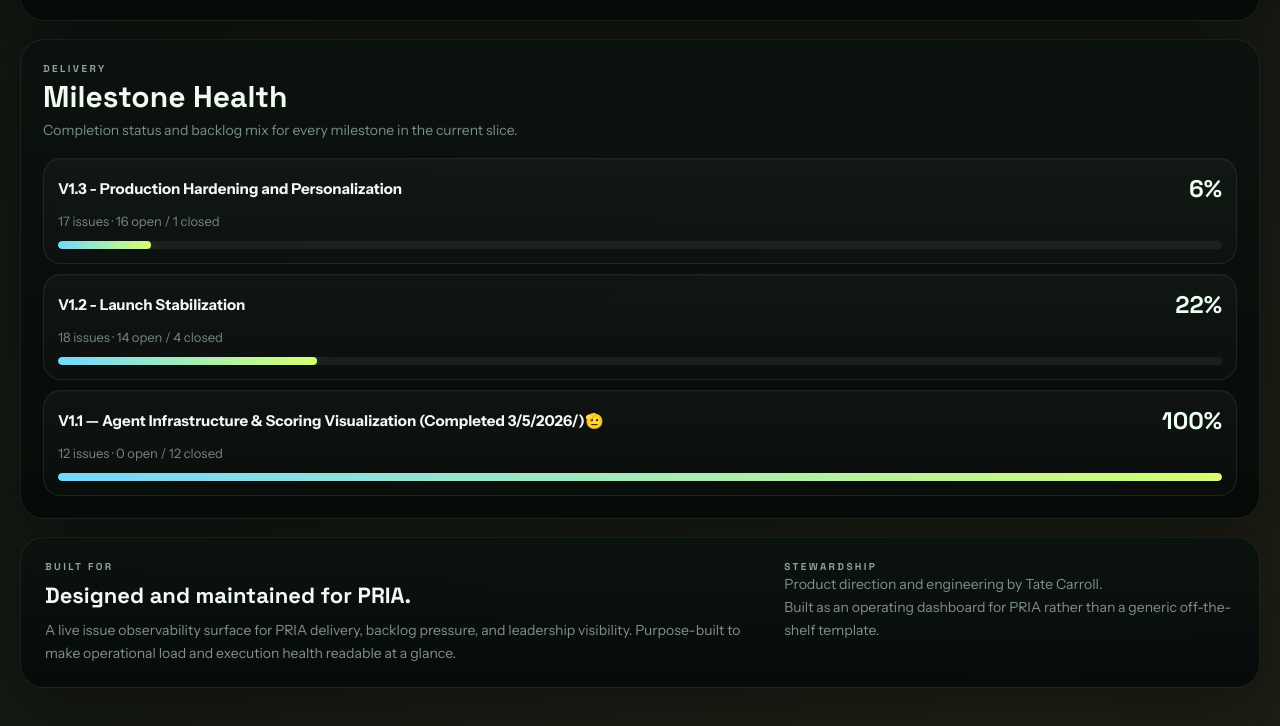
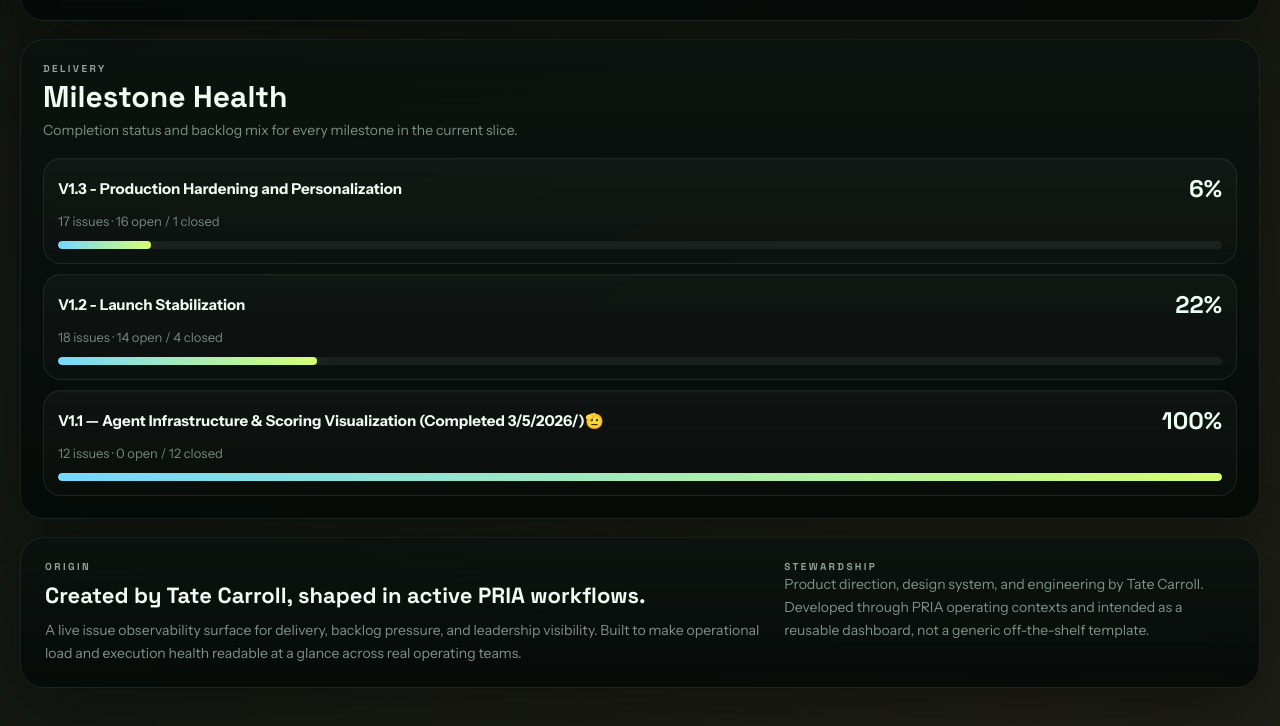
Before and after one commit to Tate5000/github-observeability-tool, a website: page index.html in a window 1280 px wide. Shown: the part 7595-8321 px from the top of the page. Drawn offline with Linux system fonts and the light colour scheme; no server answers.

Commit message:
Refine PRIA attribution wording

```diff
--- a/index.html
+++ b/index.html
@@ -791,18 +791,18 @@
       <footer class="panel footer">
         <div class="footer-grid">
           <div>
-            <div class="footer-kicker">Built For</div>
-            <div class="footer-title">Designed and maintained for PRIA.</div>
+            <div class="footer-kicker">Origin</div>
+            <div class="footer-title">Created by Tate Carroll, shaped in active PRIA workflows.</div>
             <div class="footer-copy">
-              A live issue observability surface for PRIA delivery, backlog pressure, and leadership visibility.
-              Purpose-built to make operational load and execution health readable at a glance.
+              A live issue observability surface for delivery, backlog pressure, and leadership visibility.
+              Built to make operational load and execution health readable at a glance across real operating teams.
             </div>
           </div>
           <div>
             <div class="footer-kicker">Stewardship</div>
-            <div class="footer-meta">Product direction and engineering by Tate Carroll.</div>
+            <div class="footer-meta">Product direction, design system, and engineering by Tate Carroll.</div>
             <div class="footer-meta">
-              Built as an operating dashboard for PRIA rather than a generic off-the-shelf template.
+              Developed through PRIA operating contexts and intended as a reusable dashboard, not a generic off-the-shelf template.
             </div>
           </div>
         </div>
```
Also changed, not shown: README.md.
